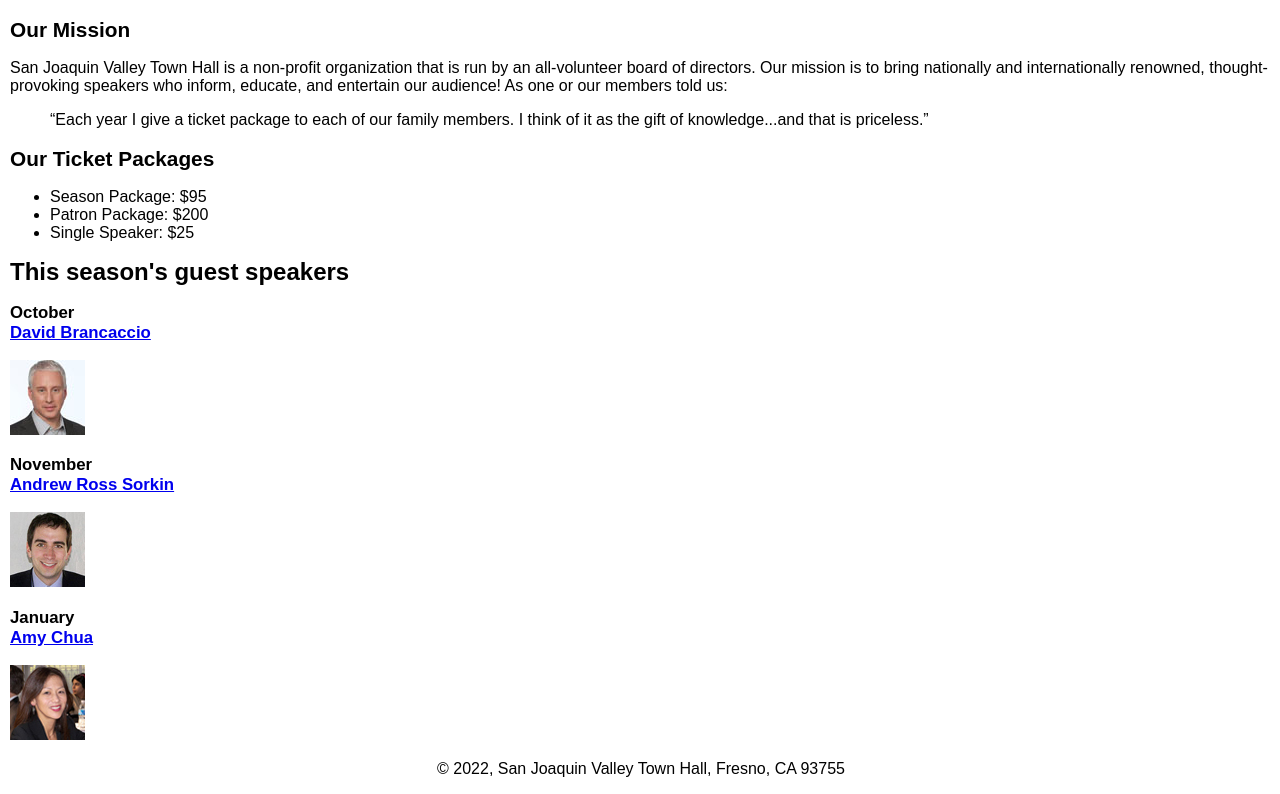
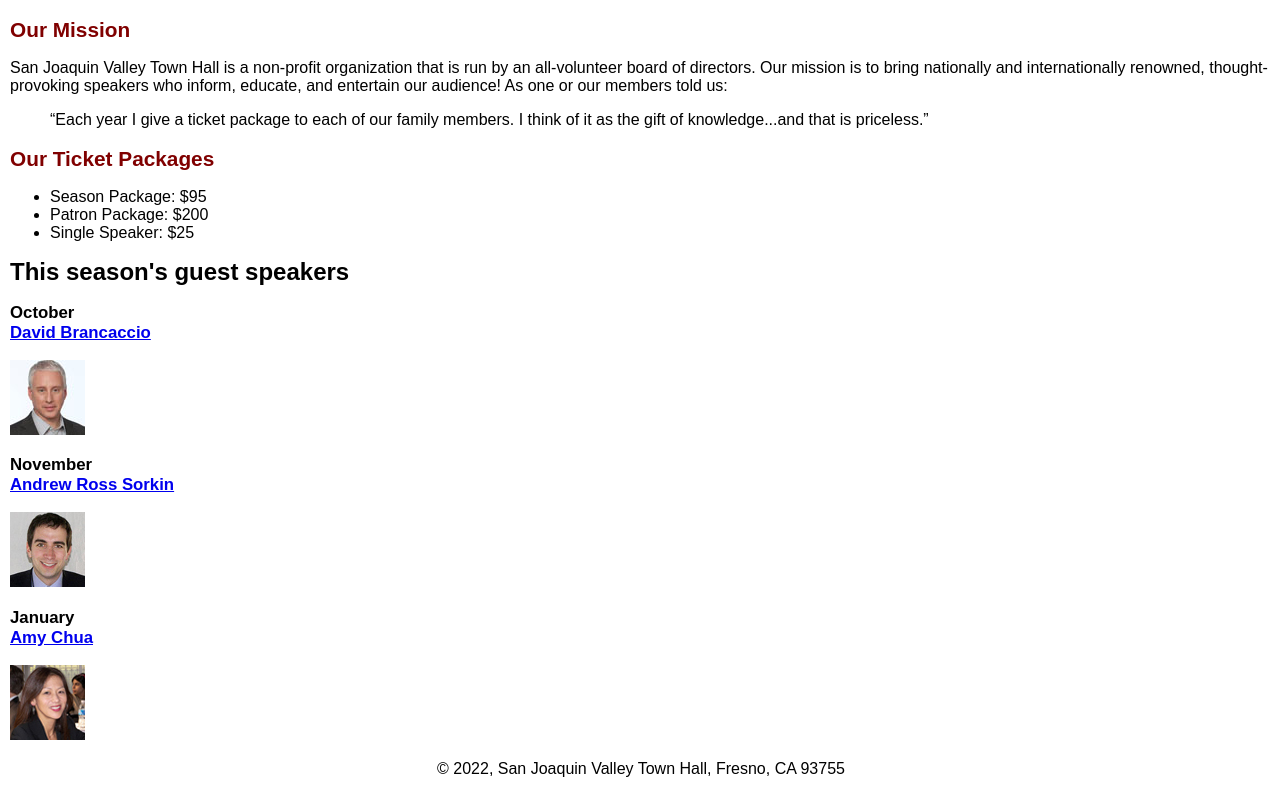
Before and after one commit to mjt0822/A08, a plain HTML site: page index.html in a window 1280 px wide. Shown: the part 110-904 px from the top of the page. Drawn offline with Linux system fonts and the light colour scheme.

Commit message:
The color is added

```diff
--- a/styles/c4_main.css
+++ b/styles/c4_main.css
@@ -29,7 +29,7 @@ main h1 {
 	font-size: 150%;
 }
 main h2 {
-	color: var(--global-color-1);
+	color: #800000;
 	font-size: 130%;
 }
 main h3 {
```
